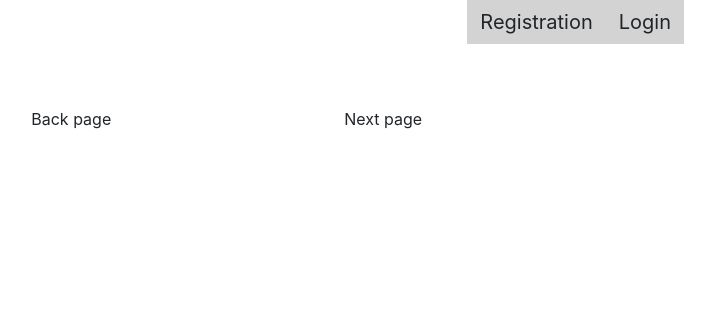
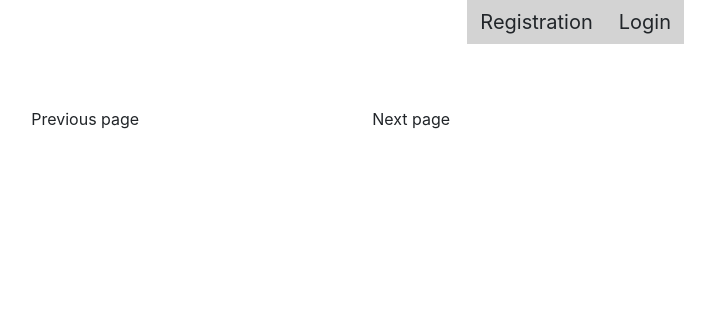
Before and after one commit to godofcs/timmatesearch, a Flask app: template templates/index.html in a window 1280 px wide. Shown: the part 135-450 px from the top of the page, without its empty margins (522-1237 px from the left). Run offline with Flask 2, Linux system fonts and the light colour scheme; the template is opened without the code that fills it: most values are stand-ins (such as "Sample title", 1, 10 or a date in 2020); some libraries are stand-ins or nearby versions.

Commit message:
update button on main page

```diff
--- a/templates/base.html
+++ b/templates/base.html
@@ -39,7 +39,7 @@
             <a style="font-size: 20px; color: white;" href="/searchmates/csgo" class="btn btn-{{colors}}
             bg-{{colors}}">CS:GO</a>
             <a style="font-size: 20px; color: white;" href="/searchmates/dota2" class="btn btn-{{colors}}
-            bg-{{colors}}">Dota2</a>
+            bg-{{colors}}">Dota 2</a>
             <a style="font-size: 20px; color: white;" href="/searchmates/trove" class="btn btn-{{colors}}
             bg-{{colors}}">Trove</a>
             <a style="font-size: 20px; color: white;" href="/searchmates/gta_online" class="btn btn-{{colors}}
--- a/templates/index.html
+++ b/templates/index.html
@@ -15,7 +15,7 @@
 <div style="display: flex;">
     <p style="margin-left: 30%;"><a style="margin-top: 40px; margin-bottom: 40px;"
                                       href="/page/{{back_page}}" class="btn btn-{{colors}}">
-        Back page</a></p>
+        Previous page</a></p>
     <p style="margin-left: 20%;"><a style="margin-top: 40px; margin-bottom: 40px;"
                                       href="/page/{{next_page}}" class="btn btn-{{colors}}">
         Next page</a></p>
```
